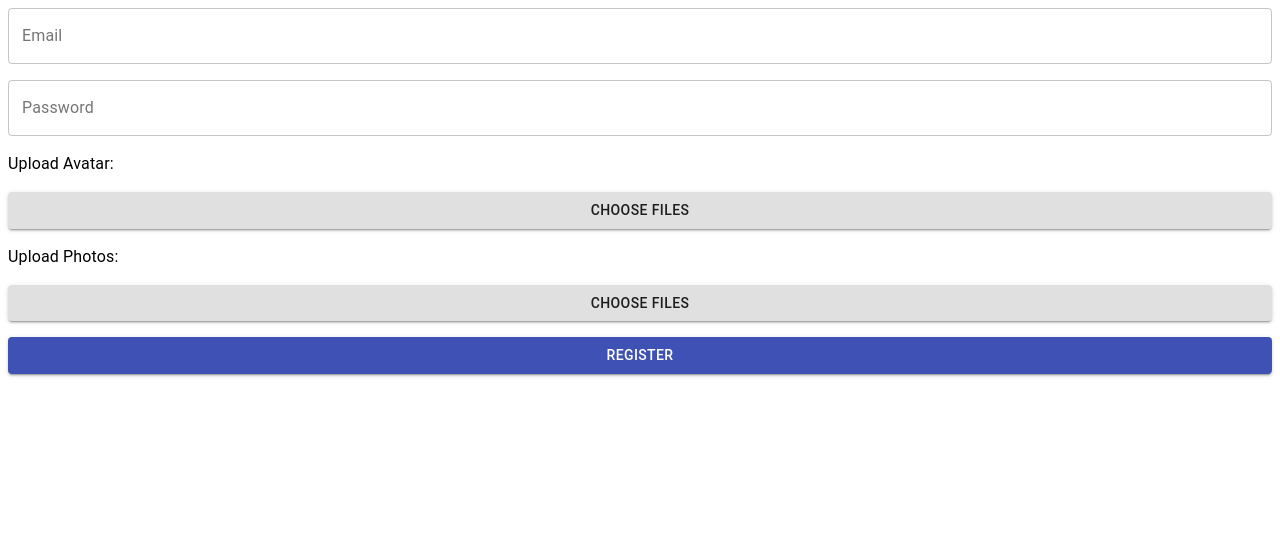
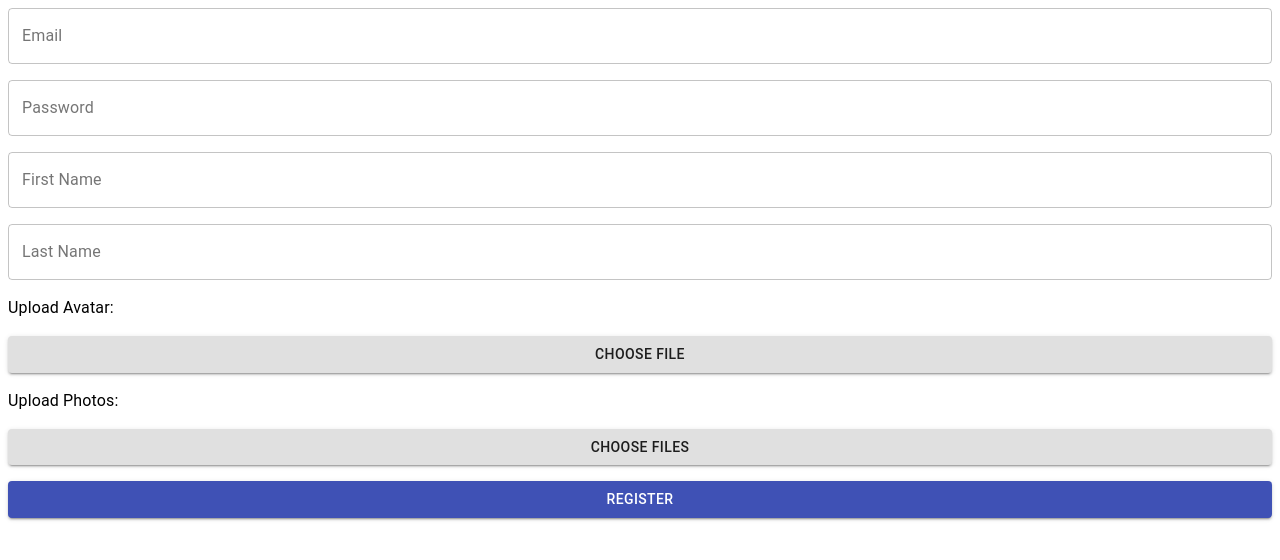
Before and after one commit to wessama/symfony-backend-auth, a React (Create React App) app in the folder client/: page /register in a window 1280 px wide. Shown: the top 560 px of the page. Built offline with nearby package versions, Linux system fonts and the light colour scheme.

Commit message:
Handle file input changes

```diff
--- a/client/src/components/RegistrationForm.jsx
+++ b/client/src/components/RegistrationForm.jsx
@@ -18,19 +18,30 @@ function RegistrationForm() {
     const { control, handleSubmit, register, setValue, formState: { errors } } = useForm();
 
     useEffect(() => {
-        register('avatars'); // Register the file input field
+        register('avatar');
+        register('photos', { required: 'At least one photo is required' });
     }, [register]);
 
-    const [fileNames, setFileNames] = useState([]);
+    const [photoFileNames, setPhotoFileNames] = useState([]);
 
-    const handleFileChange = (event) => {
+    const [avatarFileName, setAvatarFileName] = useState('');
+
+    const handlePhotoFiles = (event) => {
         const files = Array.from(event.target.files);
-        setValue('photos', files);
+        setValue('photos', files, { shouldValidate: true });
 
         // Extract and set file names
         const fileNames = files.map(file => file.name);
-        setFileNames(fileNames);
+        setPhotoFileNames(fileNames);
     };
+
+    const handleAvatarFile = (event) => {
+        const file = event.target.files[0];
+        if (file) {
+            setValue('avatar', file);
+            setAvatarFileName(file.name);
+        }
+    }
 
     const onSubmit = (data) => {
         console.log(data);
@@ -70,6 +81,38 @@ function RegistrationForm() {
                     />
                 )}
             />
+            <Controller
+                name="firstName"
+                control={control}
+                defaultValue=""
+                rules={{ required: 'First name is required' }}
+                render={({ field }) => (
+                    <TextField
+                        {...field}
+                        label="First Name"
+                        type="text"
+                        variant="outlined"
+                        error={!!errors.firstName}
+                        helperText={errors.firstName?.message}
+                    />
+                )}
+            />
+            <Controller
+                name="lastName"
+                control={control}
+                defaultValue=""
+                rules={{ required: 'Last name is required' }}
+                render={({ field }) => (
+                    <TextField
+                        {...field}
+                        label="Last Name"
+                        type="text"
+                        variant="outlined"
+                        error={!!errors.lastName}
+                        helperText={errors.lastName?.message}
+                    />
+                )}
+            />
 
             <Typography variant="body1" className={classes.fileInput}>
                 Upload Avatar:
@@ -78,16 +121,27 @@ function RegistrationForm() {
                 variant="contained"
                 component="label"
             >
-                Choose Files
+                Choose File
                 <input
                     type="file"
                     hidden
+                    onChange={handleAvatarFile}
                 />
             </Button>
+            {avatarFileName && (
+                <Typography variant="body2" className={classes.fileName}>
+                    {avatarFileName}
+                </Typography>
+            )}
 
             <Typography variant="body1" className={classes.fileInput}>
                 Upload Photos:
             </Typography>
+            {errors.photos && (
+                <Typography color="error" variant="body2">
+                    {errors.photos.message}
+                </Typography>
+            )}
             <Button
                 variant="contained"
                 component="label"
@@ -97,12 +151,12 @@ function RegistrationForm() {
                     type="file"
                     multiple
                     hidden
-                    onChange={handleFileChange}
+                    onChange={handlePhotoFiles}
                 />
             </Button>
-            {fileNames.length > 0 && (
+            {photoFileNames.length > 0 && (
                 <div className={classes.fileNames}>
-                    {fileNames.map((name, index) => (
+                    {photoFileNames.map((name, index) => (
                         <Typography key={index} variant="body2">
                             {name}
                         </Typography>
```
